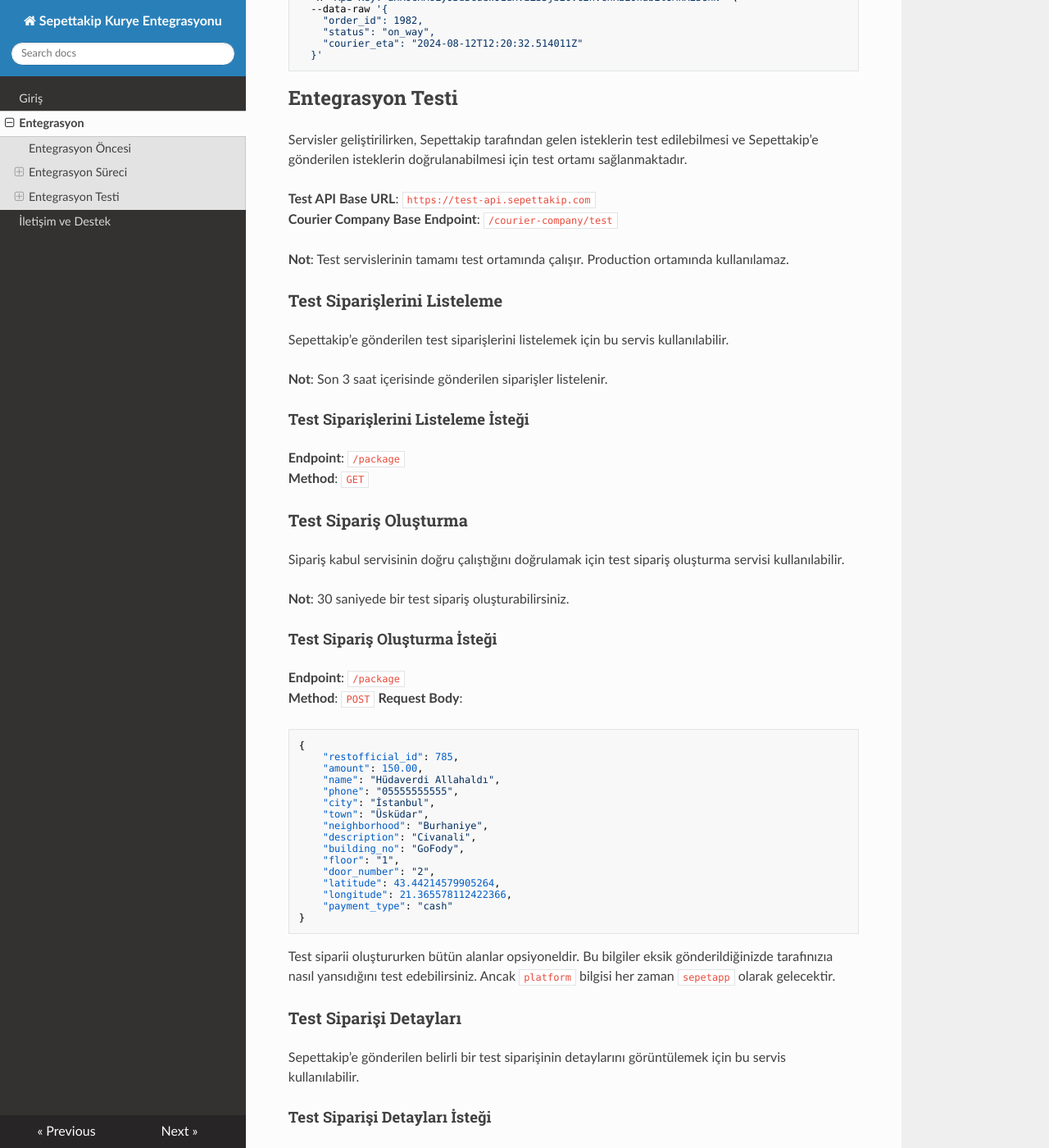
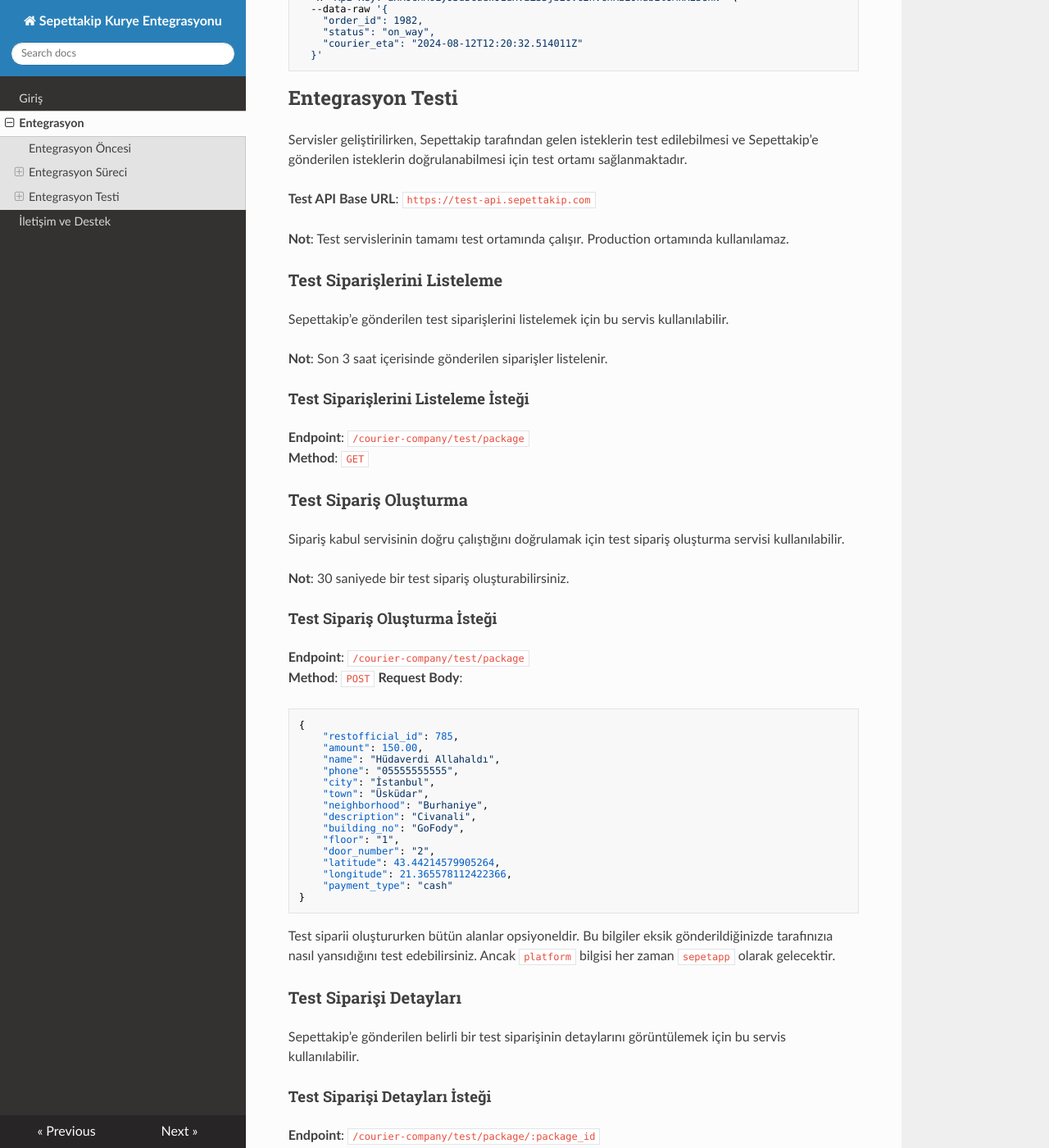
Before and after one commit to sepettakip/courier-docs, an MkDocs documentation site: the page built from docs/integration.md, in a window 1280 px wide and 1400 px high, scrolled down 6407 px. Shown: the whole window at 82% size. Built offline with MkDocs 1.6.1, drawn with Linux system fonts in a browser that asks for light colours; nearby versions of some CDN libraries; a script that is not in the unit is left out; some of the changed text lies outside the part shown.

Commit message:
Test API endpoint'leri güncellendi: `/package` yerine `/courier-company/test/package` kullanıldı.

```diff
--- a/docs/integration.md
+++ b/docs/integration.md
@@ -290,7 +290,6 @@
 Servisler geliştirilirken, Sepettakip tarafından gelen isteklerin test edilebilmesi ve Sepettakip'e gönderilen isteklerin doğrulanabilmesi için test ortamı sağlanmaktadır.
 
 **Test API Base URL**: `https://test-api.sepettakip.com`
-**Courier Company Base Endpoint**: `/courier-company/test`
 
 **Not**: Test servislerinin tamamı test ortamında çalışır. Production ortamında kullanılamaz.
 
@@ -302,7 +301,7 @@
 
 #### Test Siparişlerini Listeleme İsteği
 
-**Endpoint**: `/package`
+**Endpoint**: `/courier-company/test/package`
 **Method**: `GET`
 
 ### Test Sipariş Oluşturma
@@ -313,7 +312,7 @@
 
 #### Test Sipariş Oluşturma İsteği
 
-**Endpoint**: `/package`
+**Endpoint**: `/courier-company/test/package`
 **Method**: `POST`
 **Request Body**:
 
@@ -344,7 +343,7 @@
 
 #### Test Siparişi Detayları İsteği
 
-**Endpoint**: `/package/:package_id`
+**Endpoint**: `/courier-company/test/package/:package_id`
 **Method**: `GET`
 
 #### Test Siparişi Detayları Cevabı
@@ -370,7 +369,7 @@
 
 #### Test Sipariş Güncelleme İsteği
 
-**Endpoint**: `/package/:package_id`
+**Endpoint**: `/courier-company/test/package/:package_id`
 **Method**: `PATCH`
 **Request Body**:
 
```
